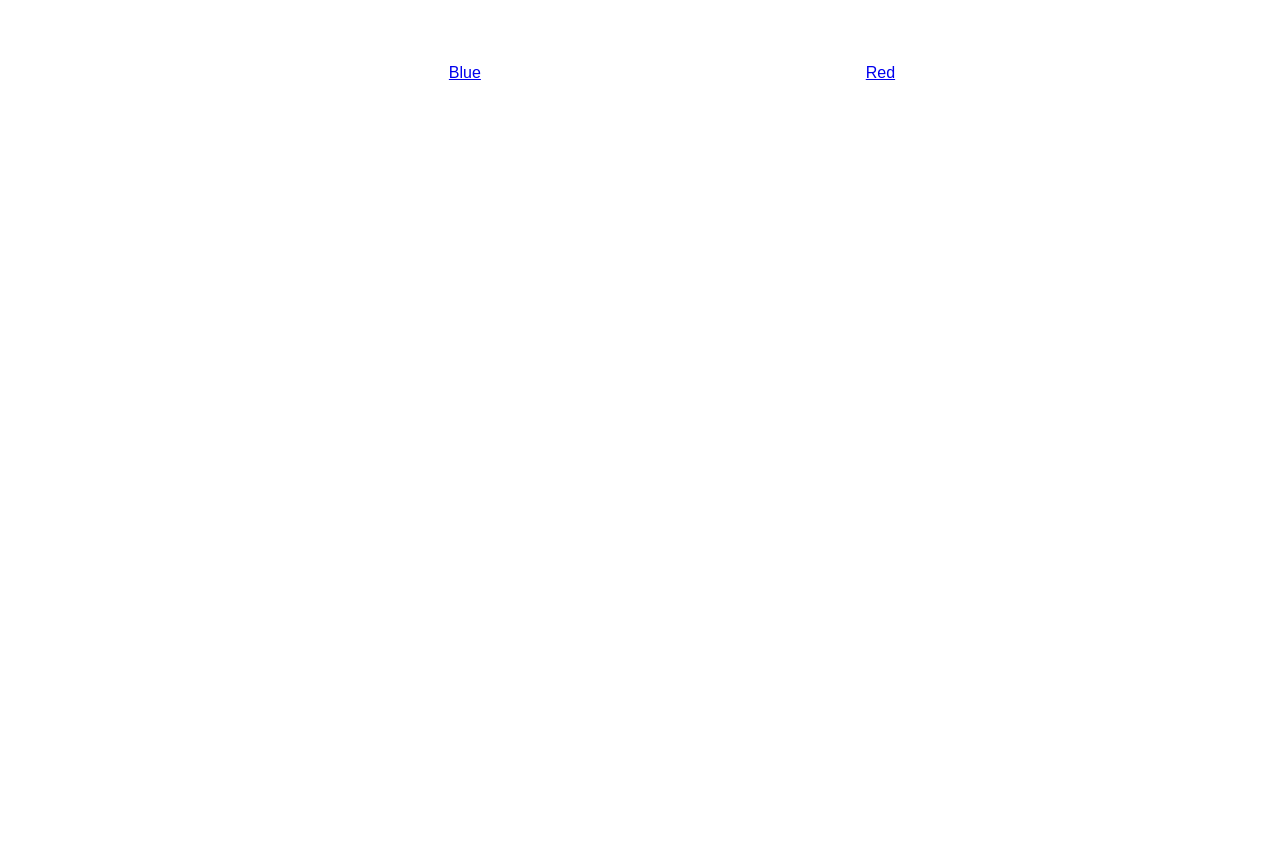
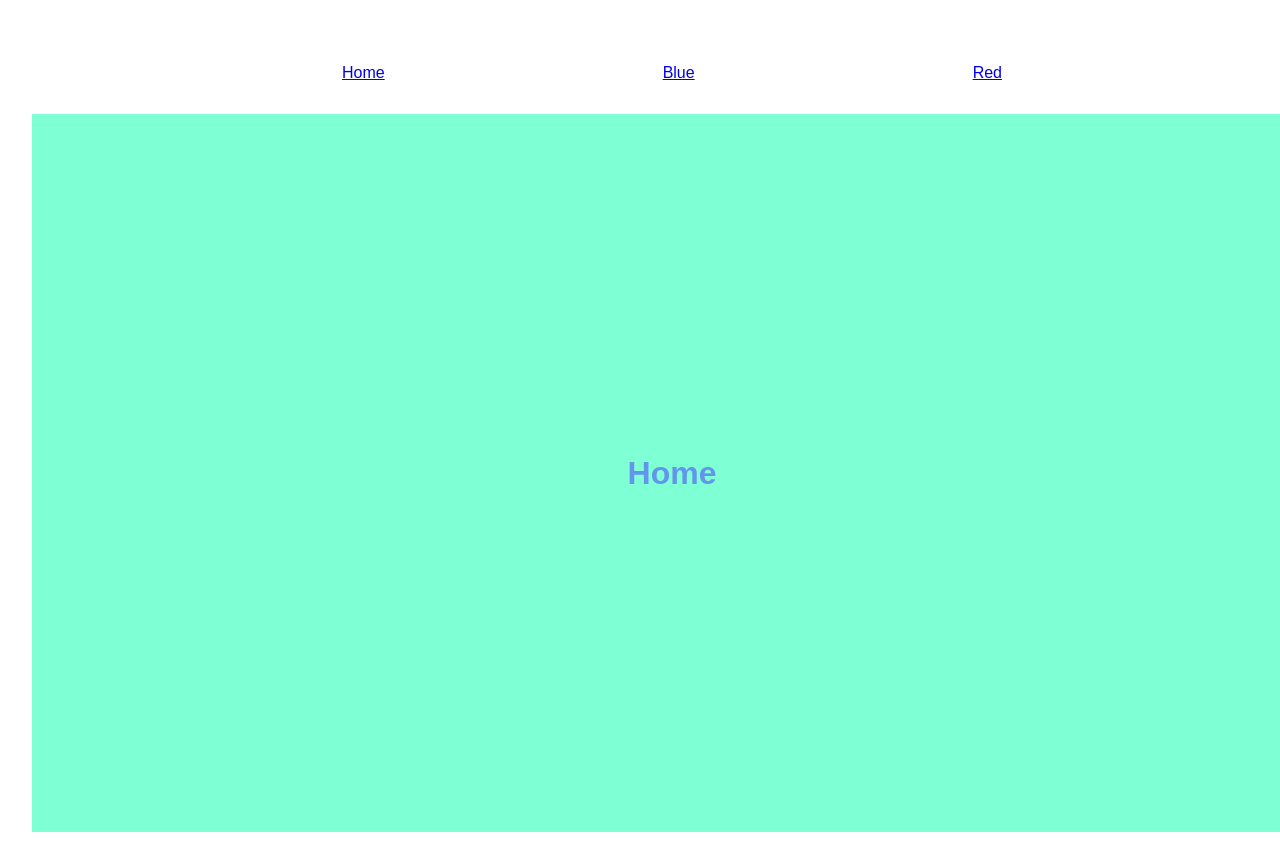
Before and after one commit to ChuangStephanie/ReactRouter, a React (Vite) app: page / in a window 1280 px wide. Before the commit this address had no page. Shown: the top 864 px of the page. Built offline with nearby package versions, Linux system fonts and the light colour scheme; the HTML template or start-up script is replaced by a standard one.

Commit message:
added link and route to home

```diff
--- a/src/App.jsx
+++ b/src/App.jsx
@@ -3,19 +3,22 @@ import "./App.css";
 import { Route, Routes, Link } from "react-router-dom";
 import Blue from "./components/Blue";
 import Red from "./components/Red";
+import Home from "./components/Home";
 
 function App() {
   return (
     <>
       <div id="container">
         <div id="navbar">
+          <Link to="/">Home</Link>
           <Link to="/blue">Blue</Link>
           <Link to="/red">Red</Link>
         </div>
         <div id="main-section">
           <Routes>
-            <Route path="/blue" element={<Blue/>}/>
-            <Route path="/red" element={<Red/>}/>
+            <Route path="/" element={<Home />} />
+            <Route path="/blue" element={<Blue />} />
+            <Route path="/red" element={<Red />} />
           </Routes>
         </div>
       </div>
--- a/src/components/Blue.jsx
+++ b/src/components/Blue.jsx
@@ -5,5 +5,5 @@ export default function Blue() {
         <div className="blue">
             <h1>Blue</h1>
         </div>
-    )
-}
+    );
+};
--- a/src/components/Home.jsx
+++ b/src/components/Home.jsx
@@ -0,0 +1,9 @@
+
+
+export default function Home() {
+    return (
+        <div className="home">
+            <h1>Home</h1>
+        </div>
+    );
+};
--- a/src/components/Red.jsx
+++ b/src/components/Red.jsx
@@ -5,5 +5,5 @@ export default function Red() {
         <div className="red">
             <h1>Red</h1>
         </div>
-    )
-}
+    );
+};
--- a/src/index.css
+++ b/src/index.css
@@ -35,6 +35,11 @@ body > div {
   justify-content: center;
 }
 
+.home {
+  background-color: aquamarine;
+  color:cornflowerblue
+}
+
 .red {
   background-color: #b05f6d;
   color: white;
```
